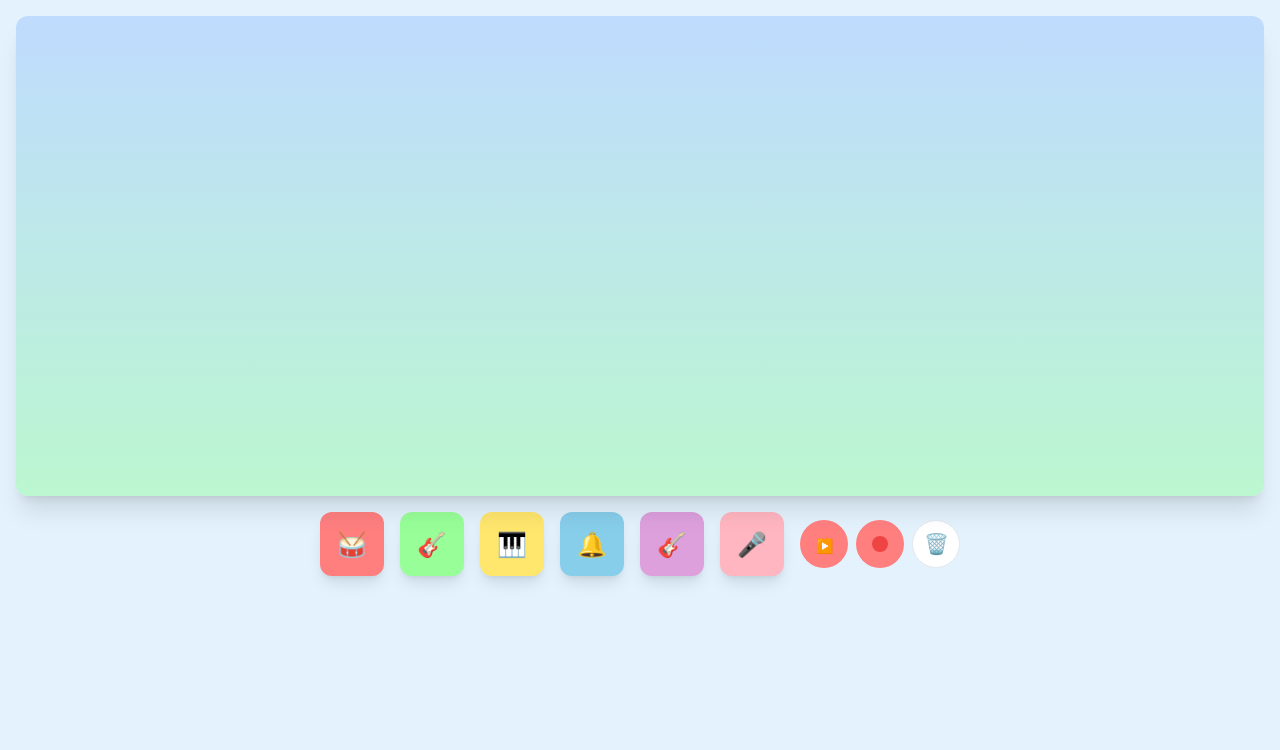
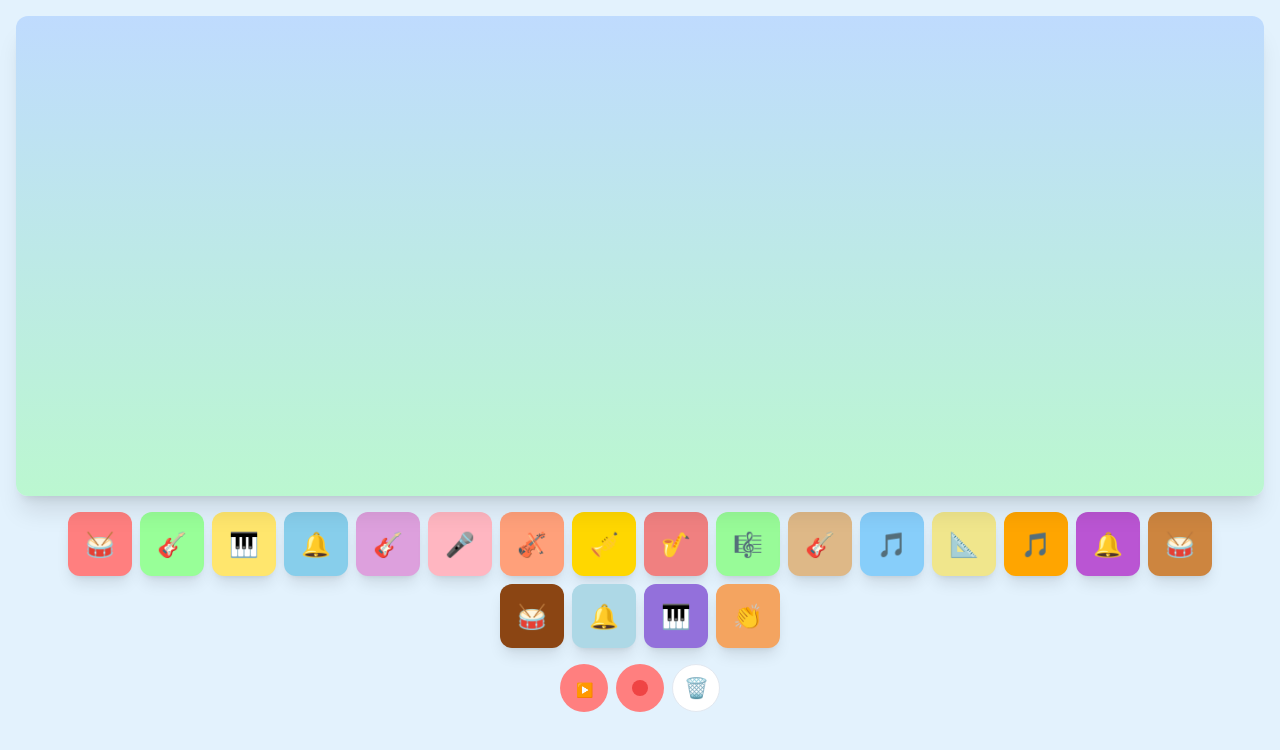
Before and after one commit to lalomorales22/beatbox-buddies, a React (Vite) app: page / in a window 1280 px wide. Shown: the top 750 px of the page. Built offline with nearby package versions, Linux system fonts and the light colour scheme.

Commit message:
Add instrument buttons to UI
Implemented 20 new buttons for various instruments or sounds at the bottom of the game interface.
[skip gpt_engineer]

```diff
--- a/src/components/game/BeatboxGame.tsx
+++ b/src/components/game/BeatboxGame.tsx
@@ -13,6 +13,20 @@ const instruments = [
   { id: "cymbals", name: "Cymbals", icon: "🔔", color: "#87CEEB" },
   { id: "guitar", name: "Guitar", icon: "🎸", color: "#DDA0DD" },
   { id: "beatbox", name: "Beatbox", icon: "🎤", color: "#FFB6C1" },
+  { id: "violin", name: "Violin", icon: "🎻", color: "#FFA07A" },
+  { id: "trumpet", name: "Trumpet", icon: "🎺", color: "#FFD700" },
+  { id: "saxophone", name: "Saxophone", icon: "🎷", color: "#F08080" },
+  { id: "flute", name: "Flute", icon: "🎼", color: "#98FB98" },
+  { id: "harp", name: "Harp", icon: "🎸", color: "#DEB887" },
+  { id: "xylophone", name: "Xylophone", icon: "🎵", color: "#87CEFA" },
+  { id: "triangle", name: "Triangle", icon: "📐", color: "#F0E68C" },
+  { id: "maracas", name: "Maracas", icon: "🎵", color: "#FFA500" },
+  { id: "tambourine", name: "Tambourine", icon: "🔔", color: "#BA55D3" },
+  { id: "bongo", name: "Bongo", icon: "🥁", color: "#CD853F" },
+  { id: "conga", name: "Conga", icon: "🥁", color: "#8B4513" },
+  { id: "bells", name: "Bells", icon: "🔔", color: "#ADD8E6" },
+  { id: "synth", name: "Synth", icon: "🎹", color: "#9370DB" },
+  { id: "clap", name: "Clap", icon: "👏", color: "#F4A460" }
 ] as const;
 
 interface Character {
@@ -121,7 +135,7 @@ export const BeatboxGame = () => {
 
       <div className="flex justify-center items-center gap-4 flex-wrap">
         <motion.div
-          className="flex justify-center gap-4 flex-wrap"
+          className="flex justify-center gap-2 flex-wrap max-w-[1200px]"
           initial={{ y: 100 }}
           animate={{ y: 0 }}
         >
--- a/src/components/game/Character.tsx
+++ b/src/components/game/Character.tsx
@@ -9,36 +9,26 @@ interface CharacterProps {
 
 export const Character = ({ type, position, isPlaying, onRemove }: CharacterProps) => {
   const characterStyles = {
-    drum: {
-      color: "#FF7F7F",
-      icon: "🥁",
-      animation: "bounce-slow",
-    },
-    bass: {
-      color: "#98FF98",
-      icon: "🎸",
-      animation: "pulse-soft",
-    },
-    piano: {
-      color: "#FFE66D",
-      icon: "🎹",
-      animation: "bounce-slow",
-    },
-    cymbals: {
-      color: "#87CEEB",
-      icon: "🔔",
-      animation: "pulse-soft",
-    },
-    guitar: {
-      color: "#DDA0DD",
-      icon: "🎸",
-      animation: "bounce-slow",
-    },
-    beatbox: {
-      color: "#FFB6C1",
-      icon: "🎤",
-      animation: "pulse-soft",
-    },
+    drum: { color: "#FF7F7F", icon: "🥁", animation: "bounce-slow" },
+    bass: { color: "#98FF98", icon: "🎸", animation: "pulse-soft" },
+    piano: { color: "#FFE66D", icon: "🎹", animation: "bounce-slow" },
+    cymbals: { color: "#87CEEB", icon: "🔔", animation: "pulse-soft" },
+    guitar: { color: "#DDA0DD", icon: "🎸", animation: "bounce-slow" },
+    beatbox: { color: "#FFB6C1", icon: "🎤", animation: "pulse-soft" },
+    violin: { color: "#FFA07A", icon: "🎻", animation: "bounce-slow" },
+    trumpet: { color: "#FFD700", icon: "🎺", animation: "pulse-soft" },
+    saxophone: { color: "#F08080", icon: "🎷", animation: "bounce-slow" },
+    flute: { color: "#98FB98", icon: "🎼", animation: "pulse-soft" },
+    harp: { color: "#DEB887", icon: "🎸", animation: "bounce-slow" },
+    xylophone: { color: "#87CEFA", icon: "🎵", animation: "pulse-soft" },
+    triangle: { color: "#F0E68C", icon: "📐", animation: "bounce-slow" },
+    maracas: { color: "#FFA500", icon: "🎵", animation: "pulse-soft" },
+    tambourine: { color: "#BA55D3", icon: "🔔", animation: "bounce-slow" },
+    bongo: { color: "#CD853F", icon: "🥁", animation: "pulse-soft" },
+    conga: { color: "#8B4513", icon: "🥁", animation: "bounce-slow" },
+    bells: { color: "#ADD8E6", icon: "🔔", animation: "pulse-soft" },
+    synth: { color: "#9370DB", icon: "🎹", animation: "bounce-slow" },
+    clap: { color: "#F4A460", icon: "👏", animation: "pulse-soft" }
   }[type] || { color: "#FF7F7F", icon: "🎵", animation: "bounce-slow" };
 
   return (
--- a/src/utils/audioUtils.ts
+++ b/src/utils/audioUtils.ts
@@ -10,36 +10,26 @@ const getAudioContext = () => {
 
 // Define frequencies and patterns for each instrument
 const instrumentSounds = {
-  drum: {
-    frequency: 100,
-    type: 'sine',
-    duration: 0.1,
-  },
-  bass: {
-    frequency: 60,
-    type: 'triangle',
-    duration: 0.3,
-  },
-  piano: {
-    frequency: 440,
-    type: 'sine',
-    duration: 0.2,
-  },
-  cymbals: {
-    frequency: 2000,
-    type: 'square',
-    duration: 0.05,
-  },
-  guitar: {
-    frequency: 220,
-    type: 'sawtooth',
-    duration: 0.3,
-  },
-  beatbox: {
-    frequency: 150,
-    type: 'square',
-    duration: 0.15,
-  },
+  drum: { frequency: 100, type: 'sine', duration: 0.1 },
+  bass: { frequency: 60, type: 'triangle', duration: 0.3 },
+  piano: { frequency: 440, type: 'sine', duration: 0.2 },
+  cymbals: { frequency: 2000, type: 'square', duration: 0.05 },
+  guitar: { frequency: 220, type: 'sawtooth', duration: 0.3 },
+  beatbox: { frequency: 150, type: 'square', duration: 0.15 },
+  violin: { frequency: 440, type: 'sine', duration: 0.4 },
+  trumpet: { frequency: 350, type: 'square', duration: 0.2 },
+  saxophone: { frequency: 280, type: 'sawtooth', duration: 0.3 },
+  flute: { frequency: 600, type: 'sine', duration: 0.2 },
+  harp: { frequency: 500, type: 'triangle', duration: 0.4 },
+  xylophone: { frequency: 800, type: 'sine', duration: 0.1 },
+  triangle: { frequency: 2500, type: 'sine', duration: 0.05 },
+  maracas: { frequency: 1800, type: 'noise', duration: 0.1 },
+  tambourine: { frequency: 1600, type: 'square', duration: 0.1 },
+  bongo: { frequency: 120, type: 'sine', duration: 0.15 },
+  conga: { frequency: 90, type: 'sine', duration: 0.2 },
+  bells: { frequency: 1800, type: 'sine', duration: 0.1 },
+  synth: { frequency: 200, type: 'sawtooth', duration: 0.3 },
+  clap: { frequency: 1500, type: 'square', duration: 0.05 }
 } as const;
 
 export const playSound = (instrument: keyof typeof instrumentSounds) => {
```
